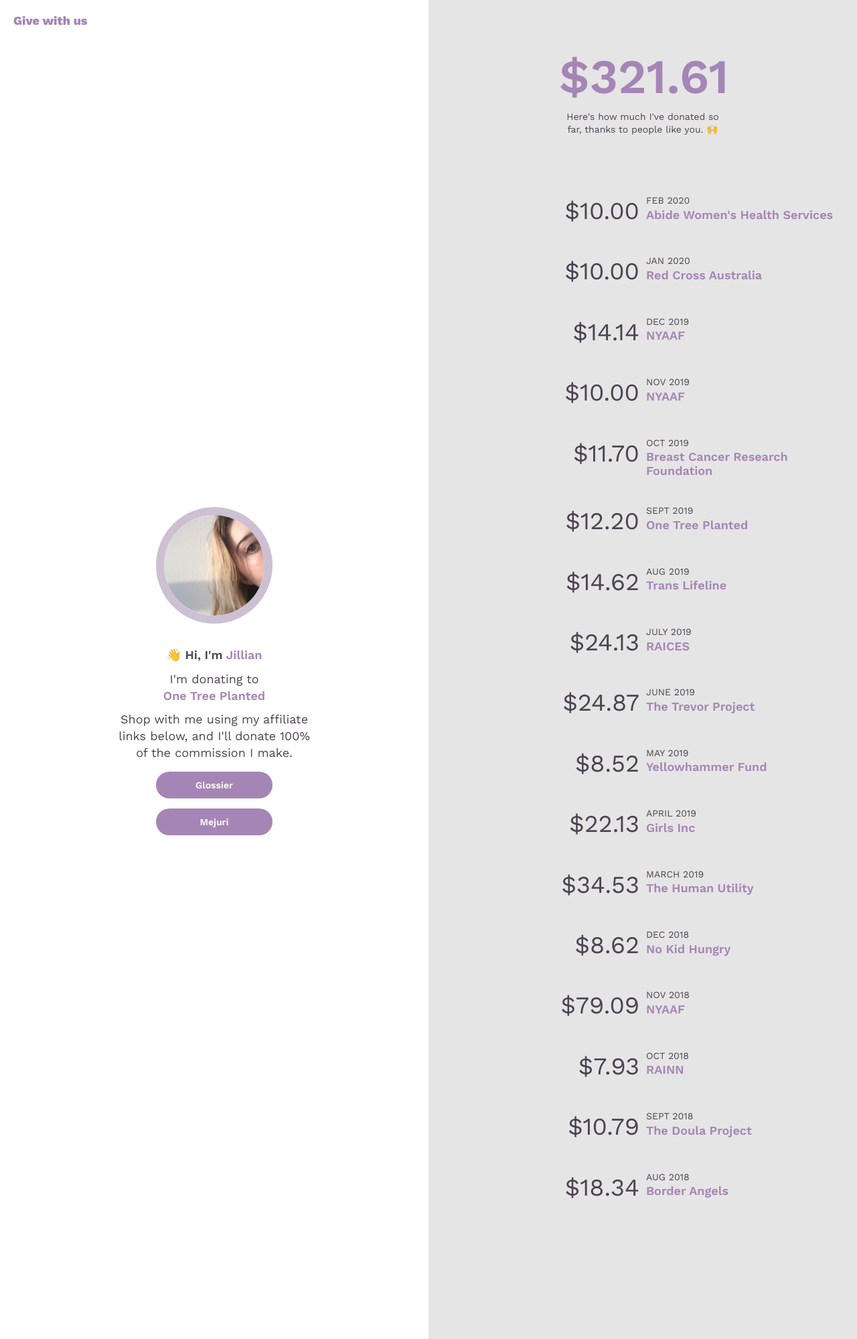
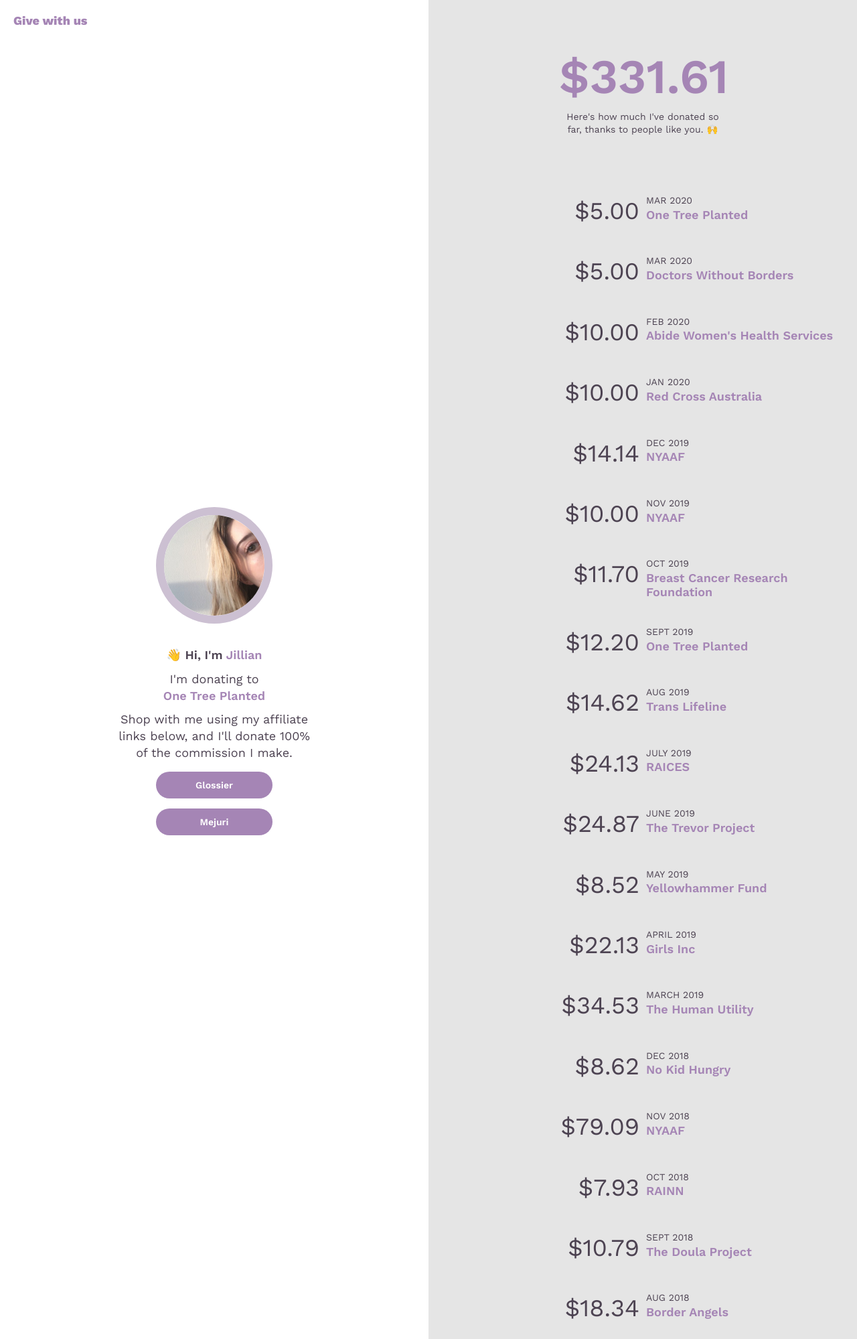
Before and after one commit to jilliangmeehan/donatewithus, a Jekyll site: the page built from jillian.html, in a window 1280 px wide. Shown: the whole page at 67% size. Built offline with Jekyll 4.4.1, drawn with Linux system fonts in a browser that asks for light colours.

Commit message:
march update

```diff
--- a/_data/people.yml
+++ b/_data/people.yml
@@ -5,13 +5,21 @@
   img: assets/images/jillian_favicon.ico
   organization: One Tree Planted
   organization_url: https://onetreeplanted.org
-  total: 321.61
+  total: 331.61
   links:
    - title: Glossier
      url: https://glossier.com/reps/jillian
    - title: Mejuri
      url: http://crew.mejuri.com/jgm
   donations:
+   - amount: $5.00
+     date: mar 2020
+     organization: One Tree Planted
+     organization_url: https://onetreeplanted.org
+   - amount: $5.00
+     date: mar 2020
+     organization: Doctors Without Borders
+     organization_url: https://www.doctorswithoutborders.org
    - amount: $10.00
      date: feb 2020
      organization: Abide Women's Health Services
```
